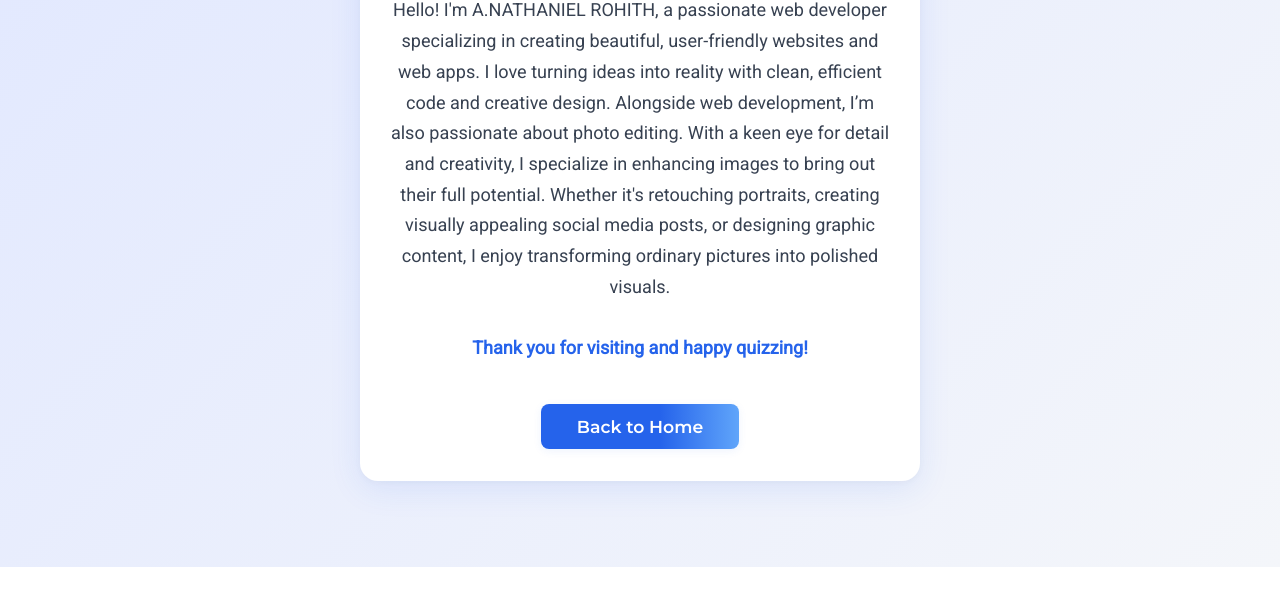
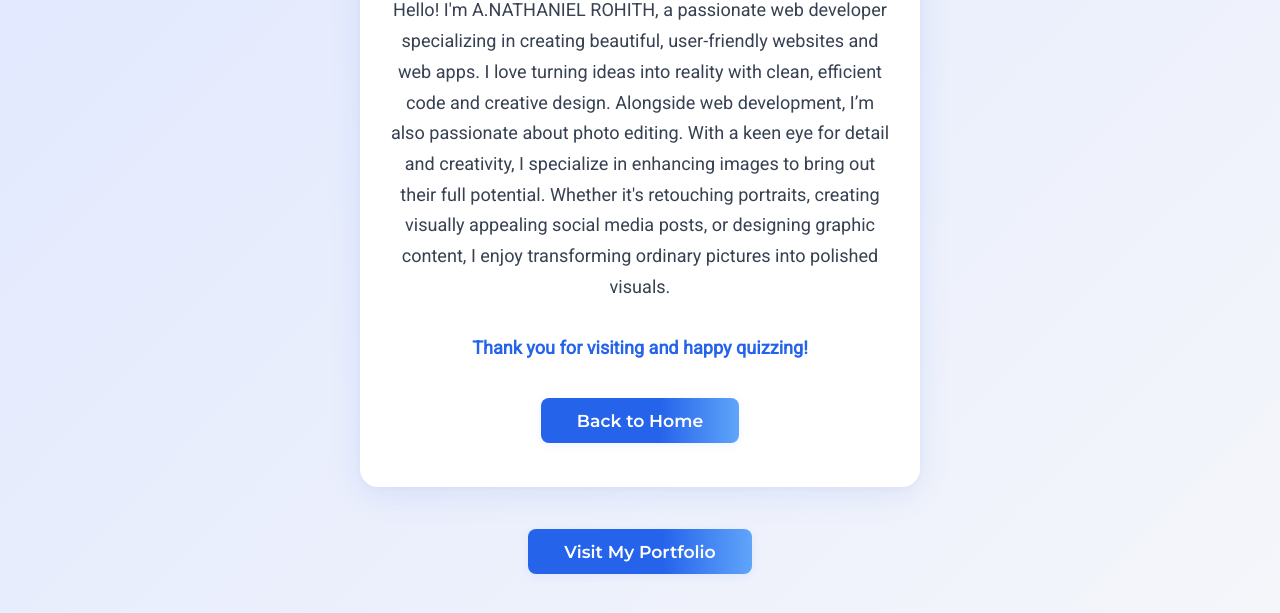
Before and after one commit to Rohtihalbert/mcq, a plain HTML site: page about.html in a window 1280 px wide. Shown: the part 303-916 px from the top of the page. Before the commit the page ends 870 px from the top, so only its background shows below. Drawn offline with Linux system fonts and the light colour scheme.

Commit message:
about.html

```diff
--- a/about.html
+++ b/about.html
@@ -1,8 +1,8 @@
 <!DOCTYPE html>
 <html lang="en">
 <head>
-    <meta charset="UTF-8">
-    <meta name="viewport" content="width=device-width, initial-scale=1.0">
+    <meta charset="UTF-8" />
+    <meta name="viewport" content="width=device-width, initial-scale=1.0"/>
     <title>About Me - Rohith</title>
     <link href="https://fonts.googleapis.com/css2?family=Montserrat:wght@600;700&family=Roboto&display=swap" rel="stylesheet">
     <style>
@@ -12,6 +12,8 @@
             margin: 0;
             padding: 0;
             min-height: 100vh;
+            display: flex;
+            flex-direction: column;
         }
         .about-container {
             max-width: 500px;
@@ -21,7 +23,6 @@
             box-shadow: 0 8px 32px rgba(37,99,235,0.10), 0 1.5px 6px rgba(0,0,0,0.03);
             padding: 40px 30px 32px 30px;
             text-align: center;
-            position: relative;
         }
         .profile-img {
             width: 90px;
@@ -34,7 +35,7 @@
             cursor: pointer;
         }
         .profile-img:hover {
-            transform: scale(2.2);
+            transform: scale(1.2);
             box-shadow: 0 8px 32px #2563eb88;
             z-index: 100;
         }
@@ -51,7 +52,7 @@
             margin-bottom: 22px;
             line-height: 1.7;
         }
-        .back-btn {
+        .back-btn, .portfolio-btn {
             background: linear-gradient(90deg, #2563eb 60%, #60a5fa 100%);
             color: #fff;
             border: none;
@@ -61,14 +62,21 @@
             font-family: 'Montserrat', Arial, sans-serif;
             font-weight: 600;
             cursor: pointer;
-            margin-top: 18px;
+            margin: 12px auto;
             transition: background 0.2s, transform 0.1s;
             box-shadow: 0 2px 8px rgba(37,99,235,0.08);
+            display: inline-block;
         }
-        .back-btn:hover {
+        .back-btn:hover, .portfolio-btn:hover {
             background: linear-gradient(90deg, #1e40af 60%, #2563eb 100%);
             transform: translateY(-2px) scale(1.03);
         }
+
+        .footer-button {
+            text-align: center;
+            padding: 30px 0;
+        }
+
         @media (max-width: 600px) {
             .about-container {
                 padding: 20px 6vw 18px 6vw;
@@ -84,15 +92,23 @@
     </style>
 </head>
 <body>
+
     <div class="about-container">
         <img class="profile-img" src="./image.jpg" alt="Profile Picture" id="profilePic" />
         <h1>About Me</h1>
         <div class="desc">
-           Hello! I'm A.NATHANIEL ROHITH, a passionate web developer specializing in creating beautiful, user-friendly websites and web apps. I love turning ideas into reality with clean, efficient code and creative design. Alongside web development, I’m also passionate about photo editing. With a keen eye for detail and creativity, I specialize in enhancing images to bring out their full potential. Whether it's retouching portraits, creating visually appealing social media posts, or designing graphic content, I enjoy transforming ordinary pictures into polished visuals.<br>
-            <br>
-            <span style="color:#2563eb;font-weight:600;">Thank you for visiting and happy quizzing!</span>
+           Hello! I'm A.NATHANIEL ROHITH, a passionate web developer specializing in creating beautiful, user-friendly websites and web apps. I love turning ideas into reality with clean, efficient code and creative design. Alongside web development, I’m also passionate about photo editing. With a keen eye for detail and creativity, I specialize in enhancing images to bring out their full potential. Whether it's retouching portraits, creating visually appealing social media posts, or designing graphic content, I enjoy transforming ordinary pictures into polished visuals.<br><br>
+           <span style="color:#2563eb;font-weight:600;">Thank you for visiting and happy quizzing!</span>
         </div>
         <button class="back-btn" onclick="window.location.href='index.html'">Back to Home</button>
     </div>
+
+    <!-- Portfolio Button at the Bottom -->
+    <div class="footer-button">
+        <button class="portfolio-btn" onclick="window.open('https://rohtihalbert.github.io/portfolio/', '_blank')">
+            Visit My Portfolio
+        </button>
+    </div>
+
 </body>
 </html>
```
